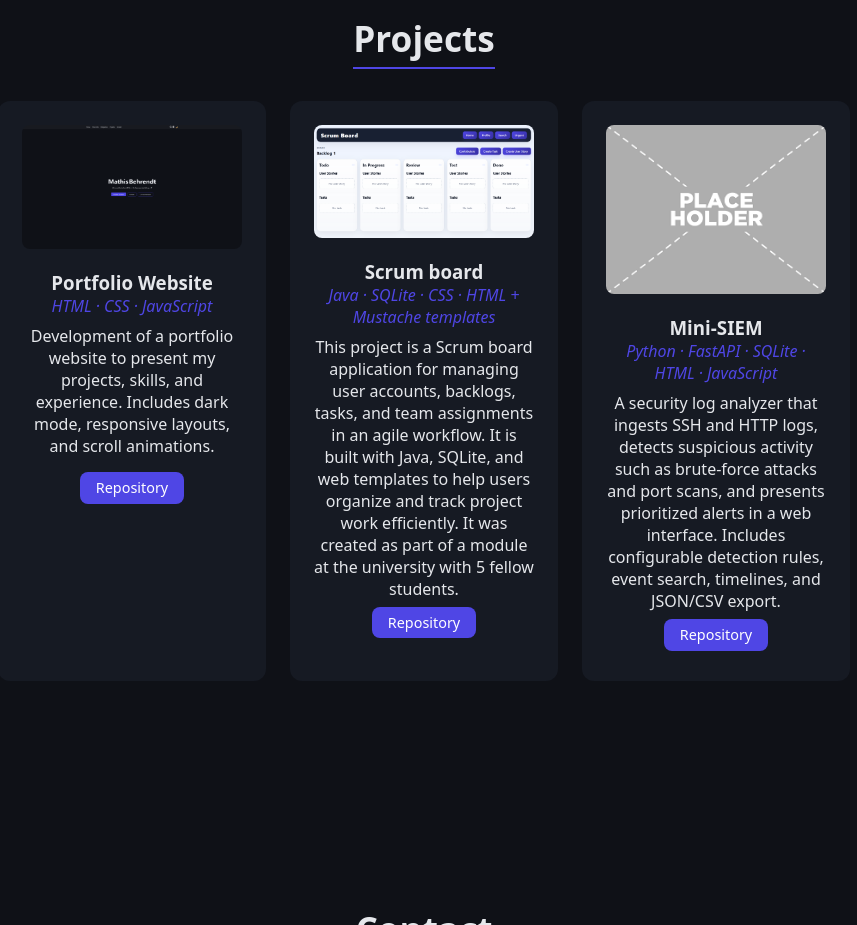
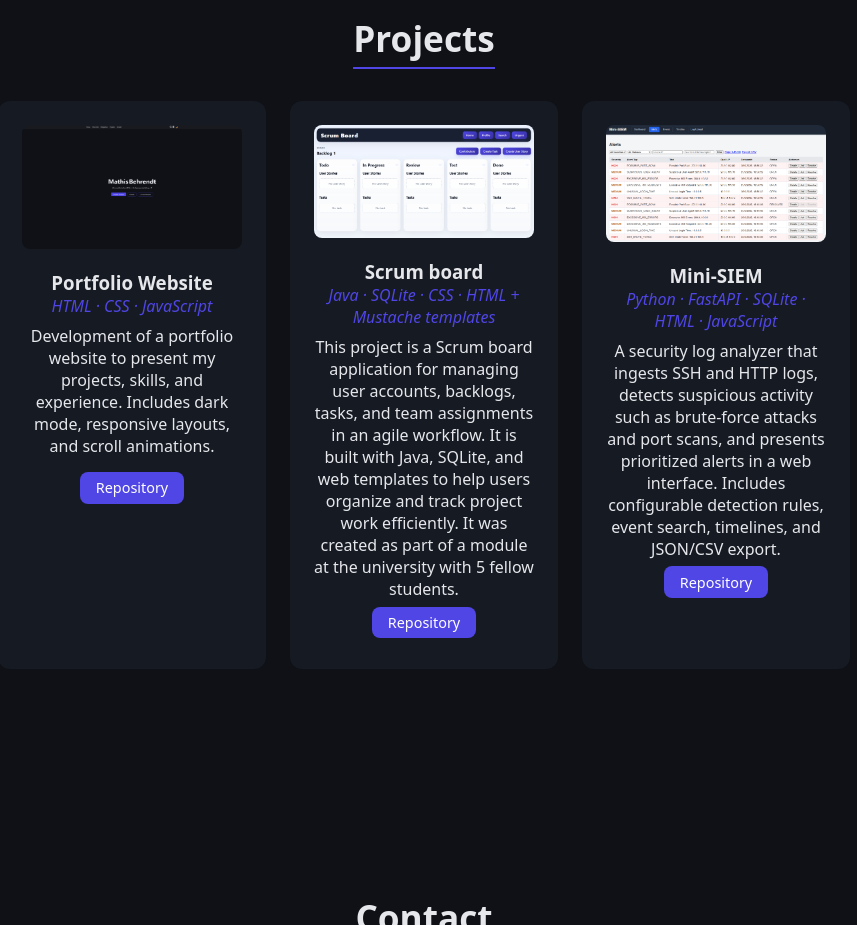
Before and after one commit to Madl211/portfolio, a plain HTML site: page index.html in a window 1280 px wide. Shown: the part 2280-3205 px from the top of the page, without its empty margins (216-1073 px from the left). Drawn offline with Linux system fonts and the light colour scheme.

Commit message:
siem picture

```diff
--- a/index.html
+++ b/index.html
@@ -314,7 +314,7 @@
     </div>
 
     <div class="card project">
-      <img src="images/placeholder.png" alt="Project 3" class="project-img">
+      <img src="images/siem.png" alt="Project 3" class="project-img">
       <h3>Mini-SIEM</h3>
       <p><em>Python · FastAPI · SQLite · HTML · JavaScript</em></p>
       <p>
```
Also changed, not shown: images/siem.png (added).
